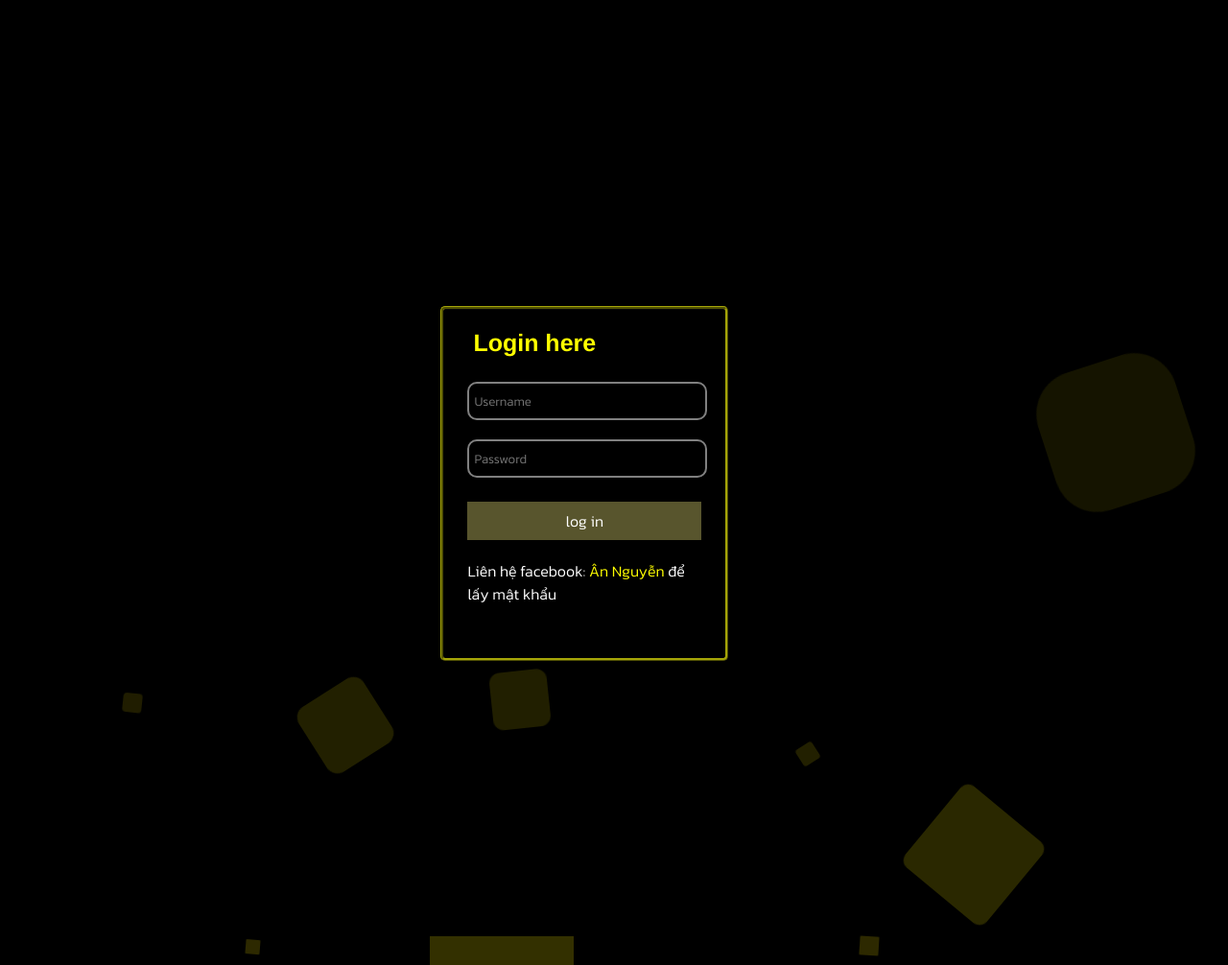
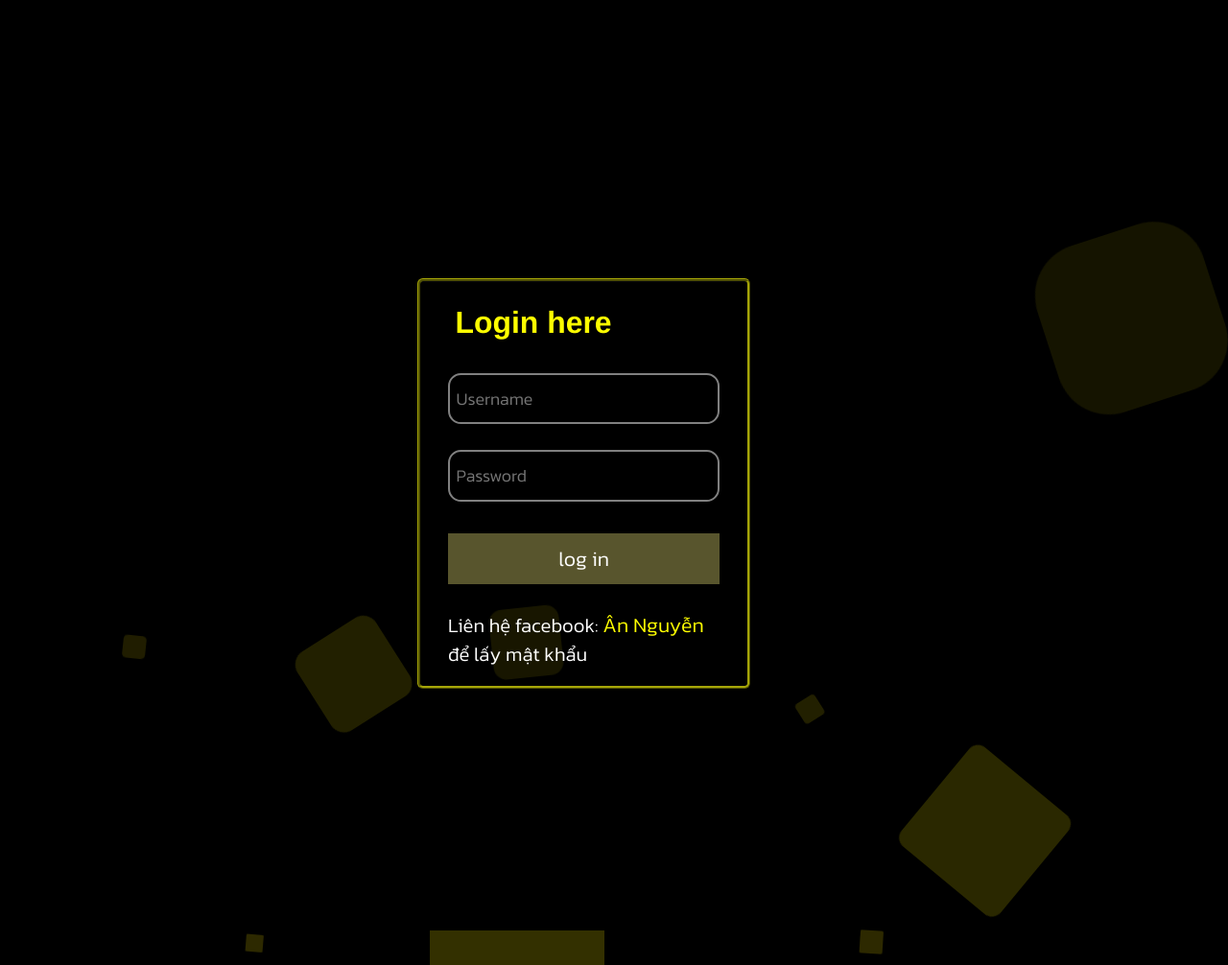
Before and after one commit to hongandl15/Portfolio, a PHP site: page / in a window 1280 px wide. Shown: the whole page at 96% size. Run offline with PHP 8.4, Linux system fonts and the light colour scheme; some web fonts are replaced.

Commit message:
fix bug scale

```diff
--- a/css/style.css
+++ b/css/style.css
@@ -7,9 +7,9 @@ body, html {
   cursor: crosshair;
   scrollbar-color: dark ;
 }
-@media (-webkit-device-pixel-ratio: 1.25) {
+@media (-webkit-device-pixel-ratio: 1) {
   *{
-    zoom: 0.96;
+    zoom: 1.05;
   }
 }
 
@@ -230,7 +230,7 @@ body, html {
   }
 
   .form-item {
-  width:100%;
+    width:100%;
   }
 
 
@@ -247,7 +247,7 @@ body, html {
 
   .form-item input{
     height:40px;
-    width:250px;
+    width: 100%;
     background-color: rgb(0, 0, 0);
     border-radius: 10px;
     color:white;
--- a/index.html
+++ b/index.html
@@ -32,11 +32,11 @@
   <form method="post" onsubmit="Myfunction()">
     <h3 style="color: yellow ;">Login here</h3>
     <div class="form-item">
-		<input type="text" name="user" required="required" placeholder="Username" id="user"></input>
+		  <input type="text" name="user" required="required" placeholder="Username" id="user"></input>
     </div>
 
     <div class="form-item">
-		<input type="password" name="pass" required="required" placeholder="Password" id="pass" required></input>
+		  <input type="password" name="pass" required="required" placeholder="Password" id="pass" required></input>
     </div>
     <div class="button-panel" style="text-align: center">
         <button style="margin-top:5px" type="button" id="btn" onclick="Myfunction()" onsubmit="Myfunction()">log in</button>
```
